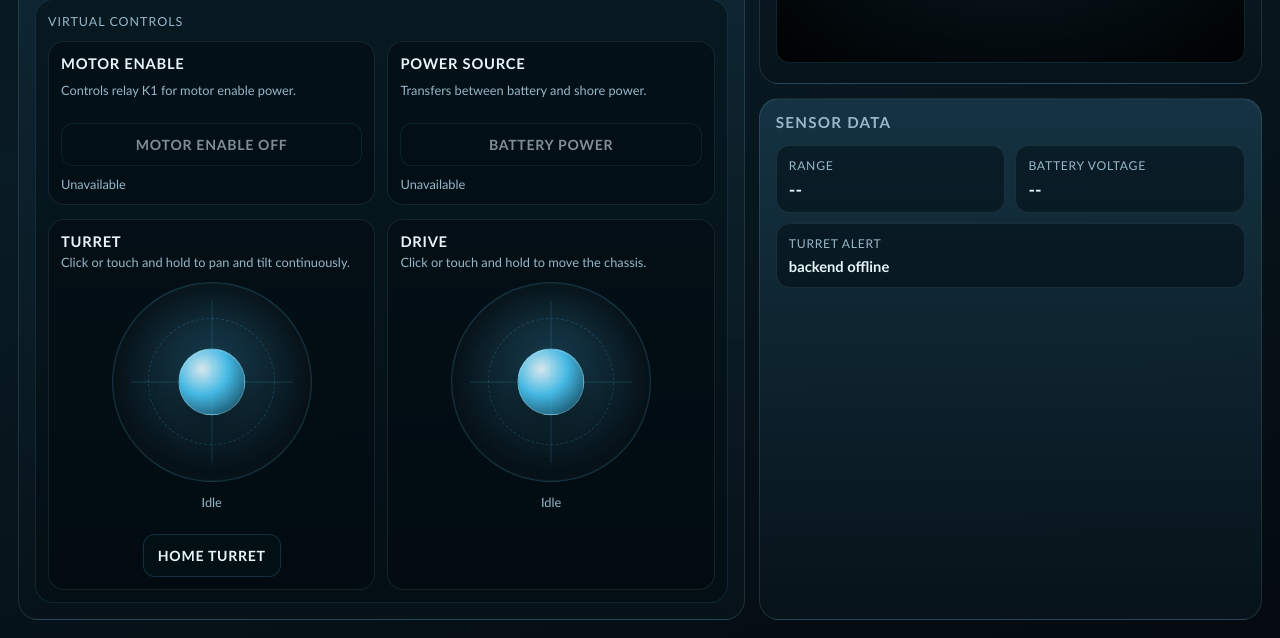
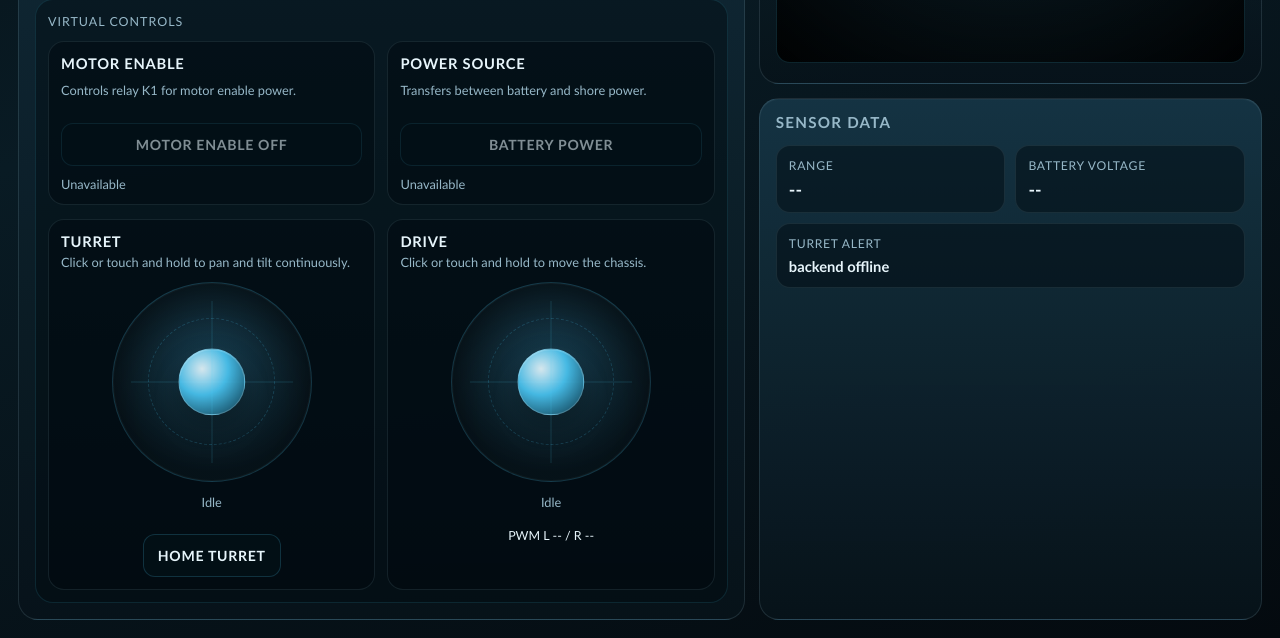
Before and after one commit to pengels22/rov, a Python web app: template Templates/index.html in a window 1280 px wide. Shown: the part 594-1232 px from the top of the page. Run offline with Jinja, Linux system fonts and the light colour scheme; the template is opened without the code that fills it, so the values that code supplies are empty; a map, chart or similar area stays blank.

```diff
--- a/Templates/index.html
+++ b/Templates/index.html
@@ -606,6 +606,15 @@
       font-size: 0.8rem;
       text-align: center;
       min-height: 2.4em;
+    }
+
+    .drive-pwm-readout {
+      margin: 4px 0 0;
+      color: var(--text);
+      font-size: 0.78rem;
+      text-align: center;
+      font-variant-numeric: tabular-nums;
+      min-height: 1.2em;
     }
 
     .turret-action-row {
@@ -772,6 +781,7 @@
                   </div>
                 </div>
                 <p class="joystick-readout" id="driveReadout">Idle</p>
+                <p class="drive-pwm-readout" id="drivePwmReadout">PWM L -- / R --</p>
               </section>
             </div>
           </div>
@@ -826,6 +836,7 @@
     const driveJoystick = document.getElementById("driveJoystick");
     const turretJoystick = document.getElementById("turretJoystick");
     const driveReadout = document.getElementById("driveReadout");
+    const drivePwmReadout = document.getElementById("drivePwmReadout");
     const turretReadout = document.getElementById("turretReadout");
     const turretHomeButton = document.getElementById("turretHomeButton");
     const motorEnableButton = document.getElementById("motorEnableButton");
@@ -924,6 +935,16 @@
       brightnessValue.textContent = String(normalized);
     }
 
+    function updateDrivePwmReadout(driveStatus) {
+      const leftPwm = Number.isFinite(Number(driveStatus?.left_pwm))
+        ? Number(driveStatus.left_pwm)
+        : null;
+      const rightPwm = Number.isFinite(Number(driveStatus?.right_pwm))
+        ? Number(driveStatus.right_pwm)
+        : null;
+      drivePwmReadout.textContent = `PWM L ${leftPwm ?? "--"} / R ${rightPwm ?? "--"}`;
+    }
+
     function updateRelayCard(button, statusNode, relay, label) {
       const configured = relay?.configured !== false;
       const available = relay?.available === true;
@@ -2131,6 +2152,7 @@
       setText("servoBatteryStatus", "--");
       updateRelayCard(motorEnableButton, motorEnableStatus, null, "Motor Enable");
       updatePowerSourceCard(null);
+      updateDrivePwmReadout(null);
     }
 
     function setOnlineState() {
@@ -2169,6 +2191,7 @@
         setText("servoBatteryStatus", formatBatteryVoltage(data.servo_battery_v ?? data.servo_status?.battery_v));
         updateRelayCard(motorEnableButton, motorEnableStatus, data.relay_status?.motor_enable, "Motor Enable");
         updatePowerSourceCard(data.relay_status?.power_source);
+        updateDrivePwmReadout(data.drive_status);
       } catch (error) {
         setOfflineState();
       } finally {
```
Also changed, not shown: README.md, 1 other file.
